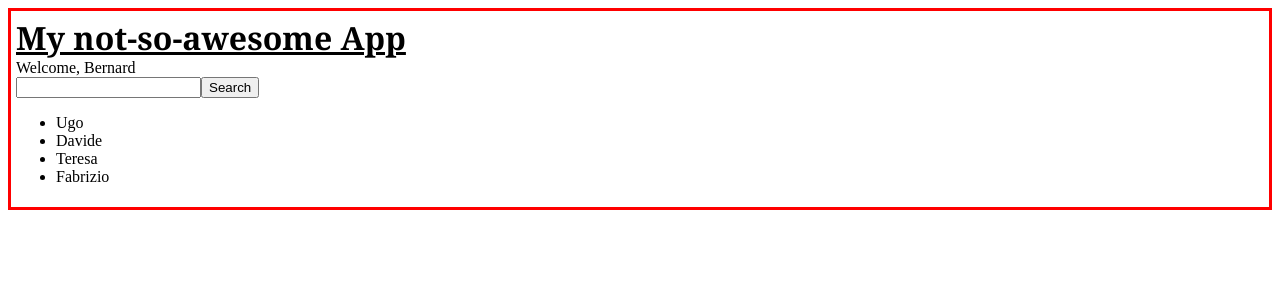
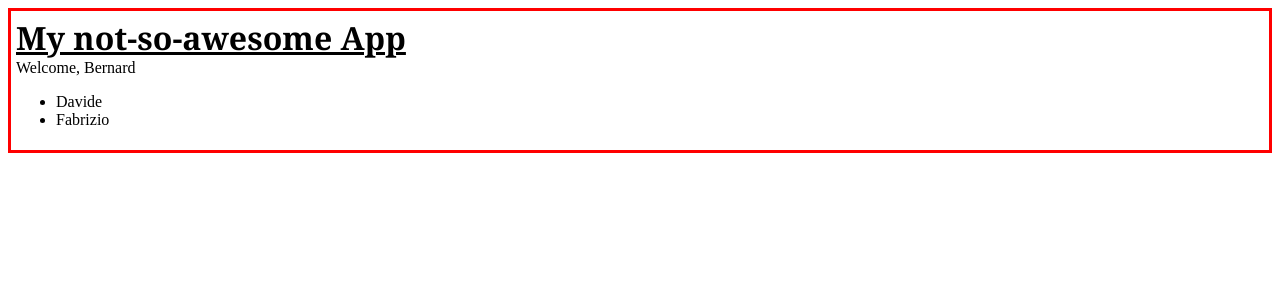
Before and after one commit to cristophergaziano/React_Ex, a React (Create React App) app in the folder my-app/: page /users in a window 1280 px wide. Shown: the top 300 px of the page. Built offline with nearby package versions, Linux system fonts and the light colour scheme.

Commit message:
exercise usememo done

```diff
--- a/my-app/src/App.js
+++ b/my-app/src/App.js
@@ -4,11 +4,35 @@ import { Container } from "./Container";
 import FilteredList from "./FilteredList";
 
 export function App() {
+
+  const users = [
+    {
+      name: "Ugo",
+      id: 1,
+      age: 12,
+    },
+    {
+      name: "Davide",
+      id: 2,
+      age: 19,
+    },
+    {
+      name: "Teresa",
+      id: 3,
+      age: 16,
+    },
+    {
+      name: "Fabrizio",
+      id: 4,
+      age: 21,
+    },
+  ];
+
   return (
     <div>
       <Container title="My not-so-awesome App">
         <Welcome name="Bernard" />
-        <FilteredList />
+        <FilteredList users={users} />
       </Container>
     </div>
   );
--- a/my-app/src/FilteredList.js
+++ b/my-app/src/FilteredList.js
@@ -2,77 +2,23 @@
 // an id and a age prop. The FilteredList component should render only the items of the list whose age is greater than 18,
 // and the filtering should only happen when the list changes. Use useMemo to memoize the filtered list.
 
-import React, { useMemo, useState } from "react";
+import React, { useMemo } from "react";
 
-const users = [
-  {
-    name: "Ugo",
-    id: 1,
-    age: 12,
-  },
-  {
-    name: "Davide",
-    id: 2,
-    age: 19,
-  },
-  {
-    name: "Teresa",
-    id: 3,
-    age: 16,
-  },
-  {
-    name: "Fabrizio",
-    id: 4,
-    age: 21,
-  },
-];
-
-const FilteredList = () => {
-  const [text, setText] = useState("");
-  const [search, setSearch] = useState("");
-
-  const handleText = (event) => {
-    setText(event.target.value);
-  };
-
-  const handleSearch = () => {
-    setSearch(text);
-  };
-
-  const filteredUsers = useMemo(
-    () =>
-      users.filter((user) => {
-        console.log("Filter function is running ...");
-
-        return user.name.toLowerCase().includes(search.toLowerCase());
-      }),
-    [search]
-  );
-
-  return (
-    <div>
-      <input type="text" value={text} onChange={handleText} />
-      <button type="button" onClick={handleSearch}>
-        Search
-      </button>
-
-      <List list={filteredUsers} />
-    </div>
-  );
-};
-
-const List = ({ list }) => {
-    return (
-      <ul>
-        {list.map((item) => (
-          <ListItem key={item.id} item={item} />
-        ))}
-      </ul>
-    );
-};
-
-const ListItem = ({ item }) => {
+const ListItem = (item) => {
   return <li>{item.name}</li>;
 };
 
+const List = (list) => {
+  return <ul>{list.map((item) => ListItem(item))}</ul>;
+};
+
+const FilteredList = ({ users }) => {
+  const filteredUsers = useMemo(
+    () => users.filter((user) => user.age > 18),
+    [users]
+  );
+
+  return <div>{List(filteredUsers)}</div>;
+};
+
 export default FilteredList;
```
